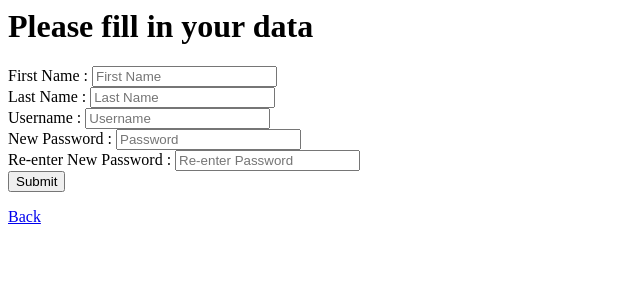
After one commit to Rilim06/UTS-Webprog-LEC, a PHP site: page /forget.php in a window 1280 px wide. The commit adds this page. Shown: the top 300 px of the page, without its empty margins (0-640 px from the left). Run offline with PHP 8.4, Linux system fonts and the light colour scheme.

Commit message:
Forget Pass Added

```diff
--- /dev/null
+++ b/forget.php
@@ -0,0 +1,31 @@
+<h1>Please fill in your data</h1>
+<?php if (isset($_GET['same'])): ?>
+    <div class="alert alert-danger text-center w-80 mx-auto fw-bold" role="alert">
+        Password can't be the same with the last password.
+    </div>
+<?php endif; ?>
+<?php if (isset($_GET['error'])): ?>
+    <div class="alert alert-danger text-center w-80 mx-auto fw-bold" role="alert">
+        Username and Data doesn't match.
+    </div>
+<?php endif; ?>
+<?php if (isset($_GET['dif'])): ?>
+    <div class="alert alert-danger text-center w-80 mx-auto fw-bold" role="alert">
+        Re-entered password doesn't match.
+    </div>
+<?php endif; ?>
+<form action="forget_process.php" method="POST">
+    <label>First Name : </label>
+    <input type="text" name="first" placeholder="First Name" required /><br />
+    <label>Last Name : </label>
+    <input type="text" name="last" placeholder="Last Name" required /><br />
+    <label>Username : </label>
+    <input type="text" name="username" placeholder="Username" required /><br />
+    <label>New Password : </label>
+    <input type="password" name="password" placeholder="Password" required /><br />
+    <label>Re-enter New Password : </label>
+    <input type="password" name="re_password" placeholder="Re-enter Password" required /><br />
+    <input type="submit" />
+</form>
+
+<a href="login.php">Back</a>
--- a/login.php
+++ b/login.php
@@ -12,6 +12,11 @@
 <?php if (isset($_GET['captcha'])): ?>
     <div class="alert alert-danger text-center w-80 mx-auto fw-bold" role="alert">
         Captcha incorrect.
+    </div>
+<?php endif; ?>
+<?php if (isset($_GET['change'])): ?>
+    <div class="alert alert-danger text-center w-80 mx-auto fw-bold" role="alert">
+        Password successfully changed.
     </div>
 <?php endif; ?>
 
@@ -29,6 +34,7 @@
     <input type="hidden" name="captcha_generate" value="<?php echo $captcha; ?>" /><br />
     <button type="submit">Login</button>
 </form>
+<a href="forget.php">Forget Password?</a>
 <p>Don't have an account?</p>
 <a href="register.php">Register Now</a>
 
```
Also changed, not shown: forget_process.php (added, +26 -0 lines).
